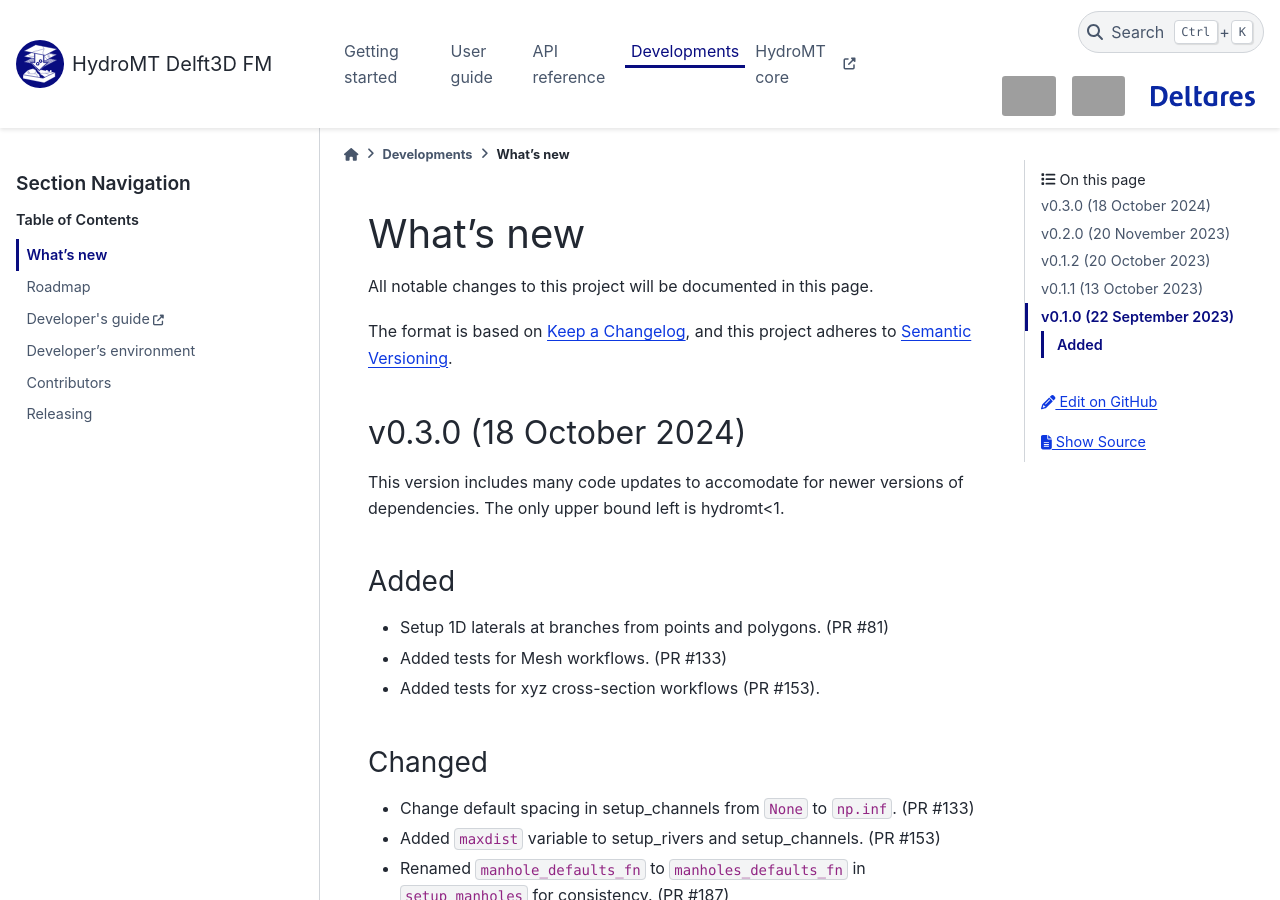
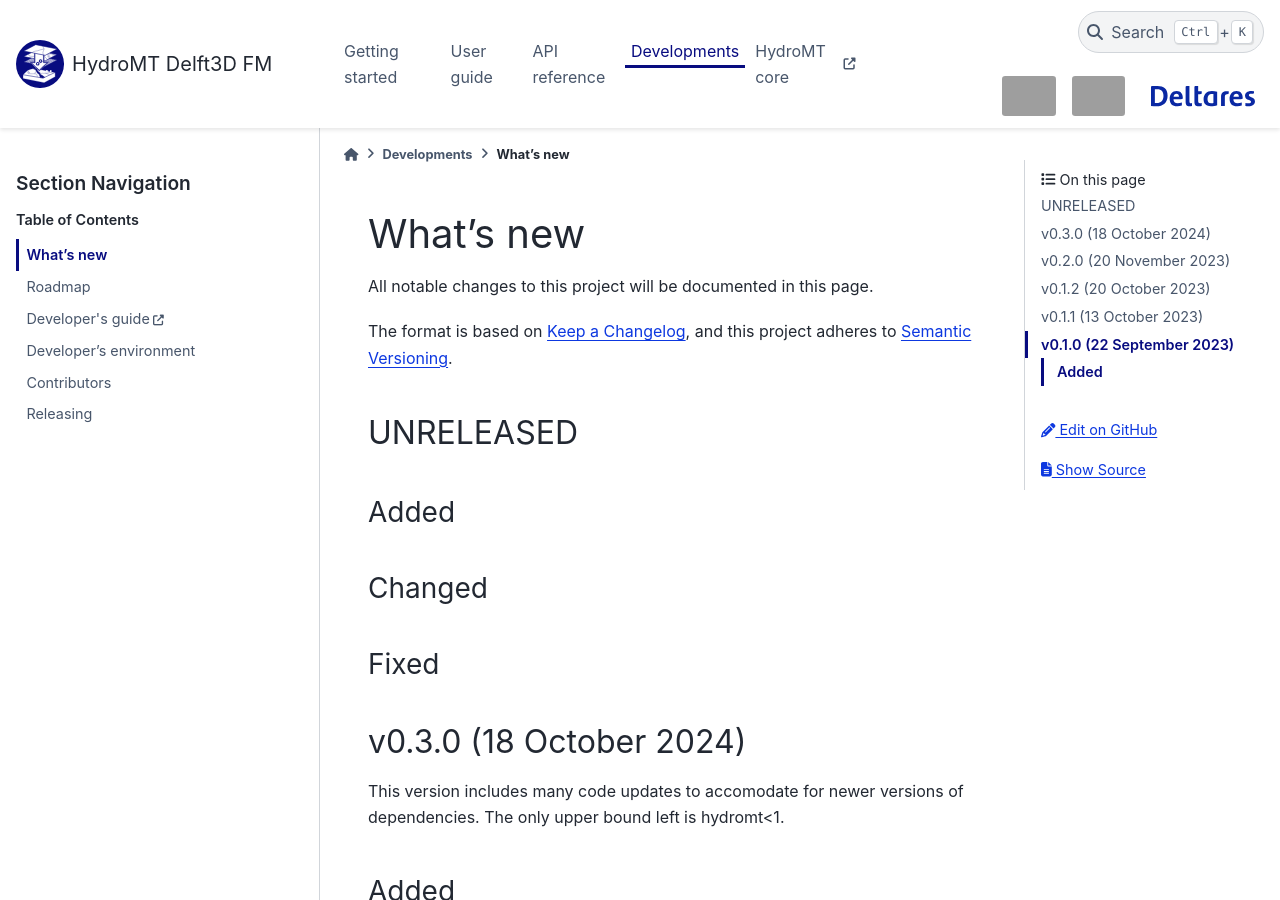
Before and after one commit to Deltares/hydromt_delft3dfm, a Sphinx documentation site: the page built from docs/changelog.rst, in a window 1280 px wide and 900 px high. Built offline with Sphinx 7.4.7 and the PyData theme 0.15.4, drawn with Linux system fonts in a browser that asks for light colours; pages that are not in the unit, such as notebooks, are missing from menus; grey boxes are pictures that could not be loaded.

```diff
--- a/docs/changelog.rst
+++ b/docs/changelog.rst
@@ -5,6 +5,18 @@ All notable changes to this project will be documented in this page.
 
 The format is based on `Keep a Changelog`_, and this project adheres to
 `Semantic Versioning`_.
+
+UNRELEASED
+==========
+
+Added
+-----
+
+Changed
+-------
+
+Fixed
+-----
 
 v0.3.0 (18 October 2024)
 ==========
--- a/docs/dev_guide/release.rst
+++ b/docs/dev_guide/release.rst
@@ -20,7 +20,6 @@ Release steps:
 
 Post release:
 
-* Small pull request
 * Update the version to 0.1.1 (bump patch)
 * Initialise changelog unrelease/added/fixed/changed
 * Push and merge to main
--- a/hydromt_delft3dfm/__init__.py
+++ b/hydromt_delft3dfm/__init__.py
@@ -2,7 +2,7 @@
 
 from os.path import abspath, dirname, join
 
-__version__ = "0.3.0"
+__version__ = "0.3.1"
 DATADIR = join(dirname(abspath(__file__)), "data")
 
 from .dflowfm import *
```
